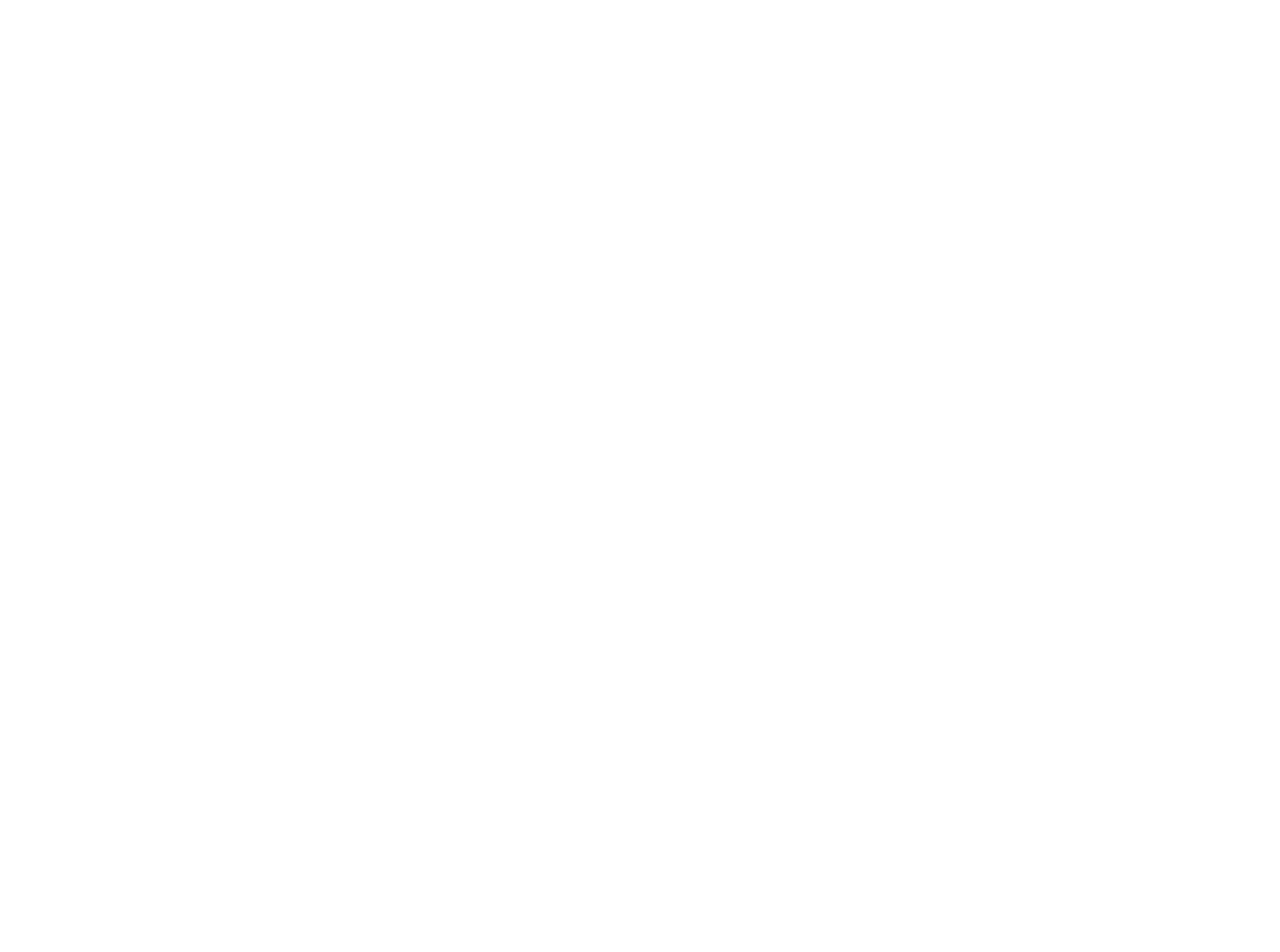
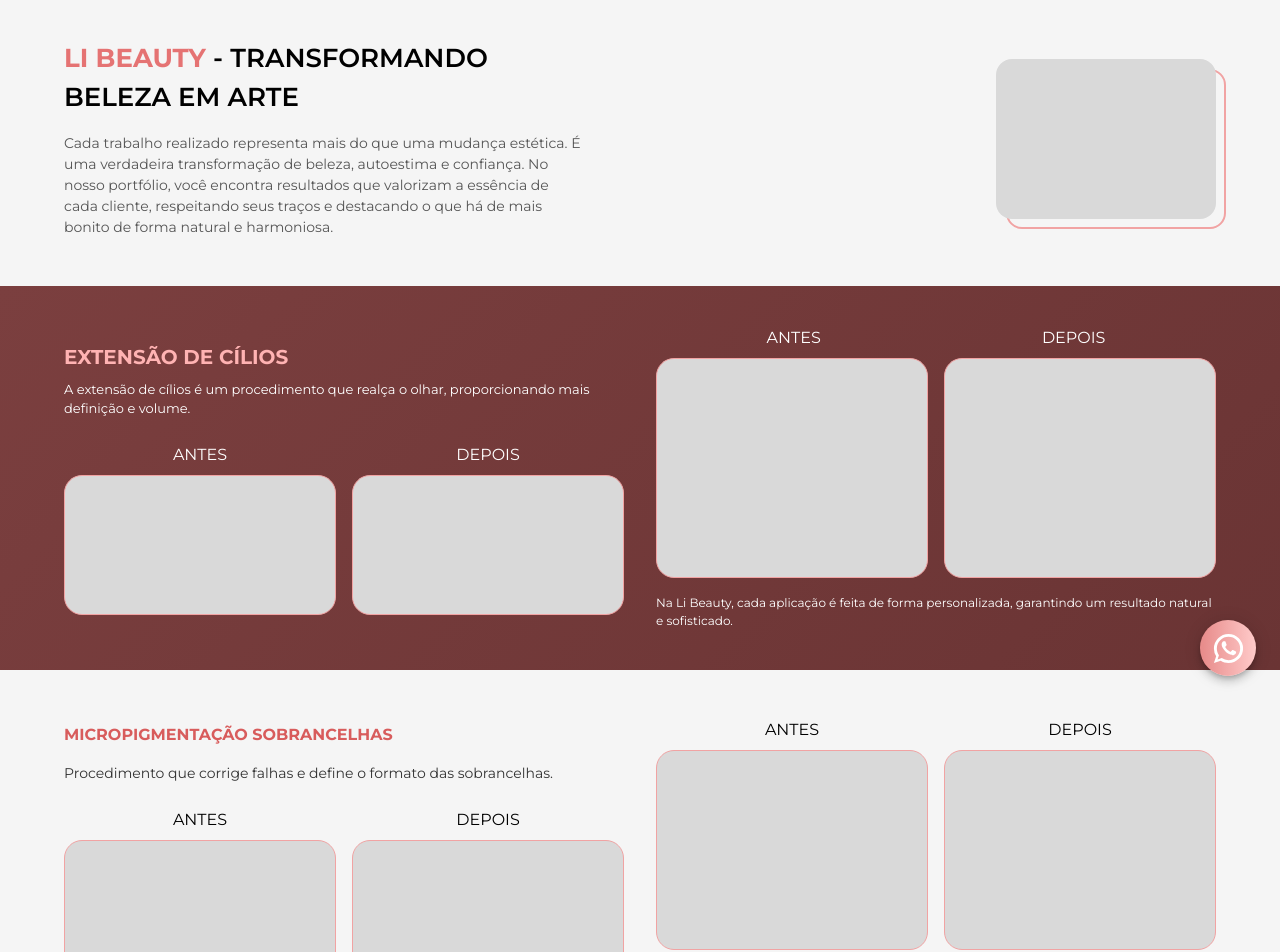
Before and after one commit to Tech-Store-UNI/Li-Beauty, a React (Vite) app: page /portfolio in a window 1280 px wide. Before the commit this address had no page. Shown: the part 100-1052 px from the top of the page. Before the commit the page ends 800 px from the top, so only its background shows below. Built offline with nearby package versions, Linux system fonts and the light colour scheme.

Commit message:
implementacoes da parte de Portfolio, falta colocar as img e alguns detalhes

```diff
--- a/src/App.tsx
+++ b/src/App.tsx
@@ -4,6 +4,7 @@
 import theme from './theme';
 import { Layout } from './components/Layout/Layout';
 import { Home } from './pages/Home/Home';
+import { Portifolio } from './components/Pages/Home/Portifolio/Portifolio';
 
 const Sobre = () => <div>Página Sobre</div>;
 
@@ -16,6 +17,7 @@
           <Route path="/" element={<Layout />}>
             <Route index element={<Home />} />
             <Route path="sobre" element={<Sobre />} />
+             <Route path="portfolio" element={<Portifolio />} />
           </Route>
         </Routes>
       </BrowserRouter>
--- /dev/null
+++ b/src/components/Pages/Home/Portifolio/Portifolio.tsx
@@ -0,0 +1,262 @@
+import React from "react";
+import { Box, Typography, Container } from "@mui/material";
+
+
+const Img = ({ h = 140 }: { h?: number }) => (
+  <Box
+    sx={{
+      width: "100%",
+      height: h,
+      borderRadius: "18px",
+      background: "#d9d9d9",
+      border: "1.5px solid #f1a3a3",
+    }}
+  />
+);
+
+const Hero = () => (
+  <Box sx={{ background: "#f5f5f5", py: 6 }}>
+    <Container maxWidth="lg">
+      <Box
+        sx={{
+          display: "flex",
+          alignItems: "center",
+          justifyContent: "space-between",
+          flexDirection: { xs: "column", md: "row" },
+          gap: 4,
+        }}
+      >
+
+        <Box sx={{ maxWidth: 520 }}>
+          <Typography sx={{ fontSize: 26, fontWeight: 600 }}>
+            <Box component="span" sx={{ color: "#e57373", fontWeight: 700 }}>
+              LI BEAUTY
+            </Box>{" "}
+            - TRANSFORMANDO <br />
+            BELEZA EM ARTE
+          </Typography>
+
+          <Typography sx={{ mt: 2, fontSize: 14, color: "#555" }}>
+           Cada trabalho realizado representa mais do que uma mudança estética. É uma verdadeira transformação de beleza, autoestima e confiança. No nosso portfólio, você encontra resultados que valorizam a essência de cada cliente, respeitando seus traços e destacando o que há de mais bonito de forma natural e harmoniosa.
+          </Typography>
+        </Box>
+
+        <Box sx={{ position: "relative" }}>
+          <Box
+            sx={{
+              position: "absolute",
+              top: 10,
+              left: 10,
+              width: 220,
+              height: 160,
+              borderRadius: "16px",
+              border: "2px solid #f1a3a3",
+            }}
+          />
+
+          <Box
+            sx={{
+              width: 220,
+              height: 160,
+              borderRadius: "16px",
+              background: "#d9d9d9",
+              position: "relative",
+            }}
+          />
+        </Box>
+      </Box>
+    </Container>
+  </Box>
+);
+
+
+const SectionDark = ({
+  title,
+  description,
+}: {
+  title: string;
+  description: string;
+}) => (
+  <Box
+    sx={{
+      background: "linear-gradient(135deg, #7B3F3F, #6a3434)",
+      py: 5,
+    }}
+  >
+    <Container maxWidth="lg">
+      <Box
+        sx={{
+          display: "grid",
+          gridTemplateColumns: { xs: "1fr", md: "1fr 1fr" },
+          gap: 4,
+          alignItems: "center",
+        }}
+      >
+        <Box>
+          <Typography
+            sx={{
+              color: "#ffb3b3",
+              fontWeight: 700,
+              mb: 1,
+              fontSize: 20,
+            }}
+          >
+            {title}
+          </Typography>
+
+          <Typography sx={{ color: "#fff", fontSize: 13, mb: 3 }}>
+            {description}
+          </Typography>
+
+          <Box sx={{ display: "flex", gap: 2 }}>
+            {["ANTES", "DEPOIS"].map((t, i) => (
+              <Box key={i} sx={{ flex: 1 }}>
+                <Typography align="center" sx={{ color: "#fff", mb: 1 }}>
+                  {t}
+                </Typography>
+
+                <Img />
+              </Box>
+            ))}
+          </Box>
+        </Box>
+
+
+        <Box>
+
+          <Box
+            sx={{
+              display: "flex",
+              justifyContent: "space-around",
+              mb: 1,
+            }}
+          >
+            <Typography sx={{ color: "#fff" }}>ANTES</Typography>
+            <Typography sx={{ color: "#fff" }}>DEPOIS</Typography>
+          </Box>
+
+
+          <Box sx={{ display: "flex", gap: 2 }}>
+            <Img h={220} />
+            <Img h={220} />
+          </Box>
+
+          <Typography sx={{ color: "#fff", fontSize: 12, mt: 2 }}>
+            Na Li Beauty, cada aplicação é feita de forma personalizada,
+            garantindo um resultado natural e sofisticado.
+          </Typography>
+        </Box>
+      </Box>
+    </Container>
+  </Box>
+);
+
+
+const SectionLight = ({
+  title,
+  description,
+  reverse = false,
+}: {
+  title: string;
+  description: string;
+  reverse?: boolean;
+}) => (
+  <Box sx={{ background: "#f5f5f5", py: 6 }}>
+    <Container maxWidth="lg">
+      <Box
+        sx={{
+          display: "grid",
+          gridTemplateColumns: { xs: "1fr", md: "1fr 1fr" },
+          gap: 4,
+          alignItems: "center",
+          direction: reverse ? "rtl" : "ltr",
+        }}
+      >
+
+        <Box sx={{ direction: "ltr" }}>
+          <Typography
+            sx={{ color: "#d85c5c", fontWeight: 700, mb: 2 }}
+          >
+            {title}
+          </Typography>
+
+          <Typography sx={{ fontSize: 14, color: "#333", mb: 3 }}>
+            {description}
+          </Typography>
+
+
+          <Box sx={{ display: "flex", gap: 2 }}>
+            <Box sx={{ flex: 1 }}>
+              <Typography align="center" sx={{ mb: 1 }}>
+                ANTES
+              </Typography>
+              <Img />
+            </Box>
+
+            <Box sx={{ flex: 1 }}>
+              <Typography align="center" sx={{ mb: 1 }}>
+                DEPOIS
+              </Typography>
+              <Img />
+            </Box>
+          </Box>
+        </Box>
+
+
+        <Box sx={{ direction: "ltr" }}>
+          <Box sx={{ display: "flex", gap: 2 }}>
+            <Box sx={{ flex: 1 }}>
+              <Typography align="center" sx={{ mb: 1 }}>
+                ANTES
+              </Typography>
+              <Img h={200} />
+            </Box>
+
+            <Box sx={{ flex: 1 }}>
+              <Typography align="center" sx={{ mb: 1 }}>
+                DEPOIS
+              </Typography>
+              <Img h={200} />
+            </Box>
+          </Box>
+
+          <Typography sx={{ fontSize: 12, mt: 2 }}>
+            Resultado natural, harmônico e duradouro.
+          </Typography>
+        </Box>
+      </Box>
+    </Container>
+  </Box>
+);
+
+
+export const Portifolio: React.FC = () => {
+  return (
+    <Box>
+
+      <Hero />
+
+      <SectionDark
+        title="EXTENSÃO DE CÍLIOS"
+        description="A extensão de cílios é um procedimento que realça o olhar, proporcionando mais definição e volume."
+      />
+
+      <SectionLight
+        title="MICROPIGMENTAÇÃO SOBRANCELHAS"
+        description="Procedimento que corrige falhas e define o formato das sobrancelhas."
+      />
+
+      <SectionDark
+        title="LASH LIFTING"
+        description="Técnica que curva os cílios naturais deixando o olhar mais marcante."
+      />
+
+      <SectionLight
+        title="DESIGN DE SOBRANCELHAS COM HENNA"
+        description="Realce natural das sobrancelhas com preenchimento temporário."
+        reverse
+      />
+
+    </Box>
+  );
+};
```
